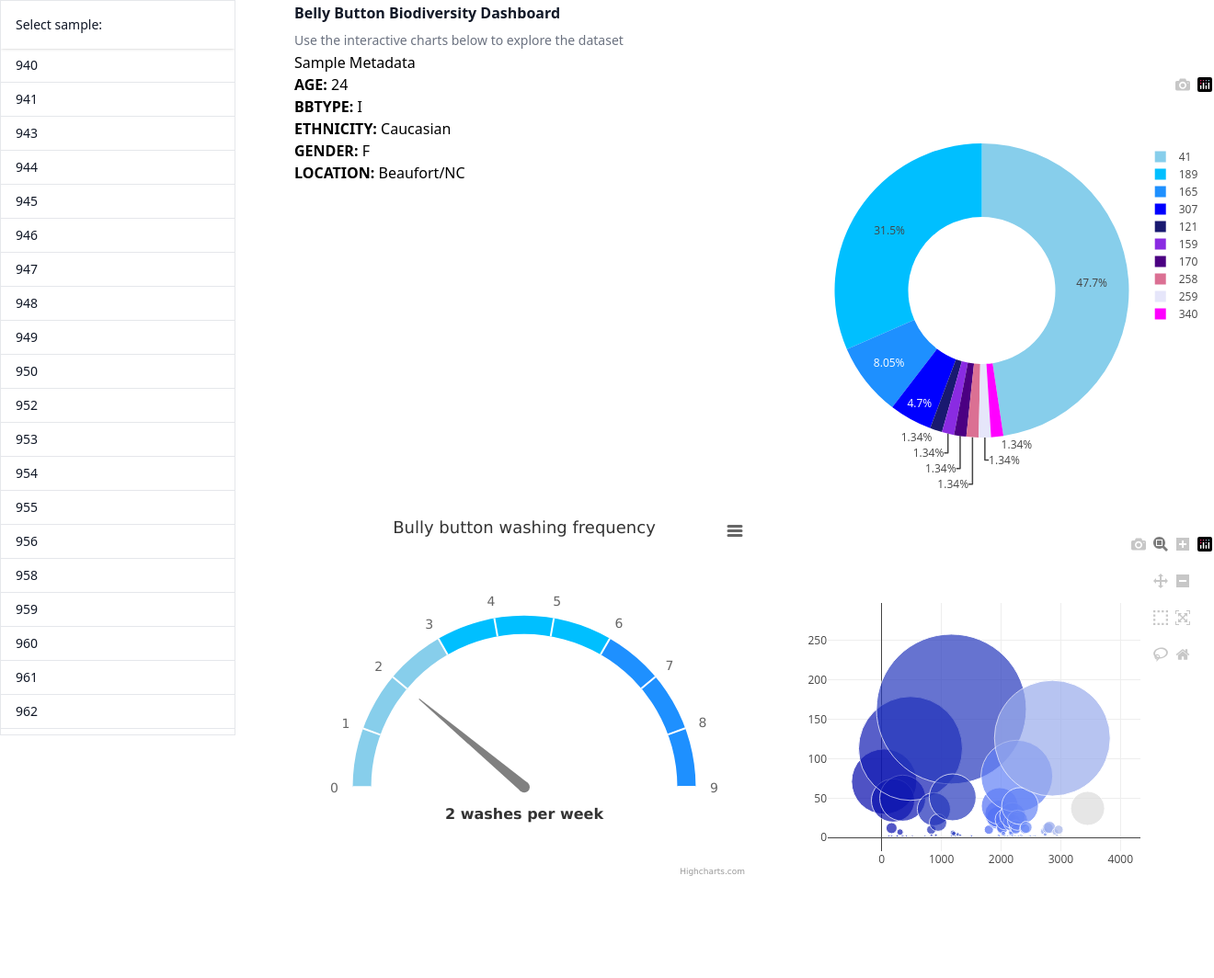
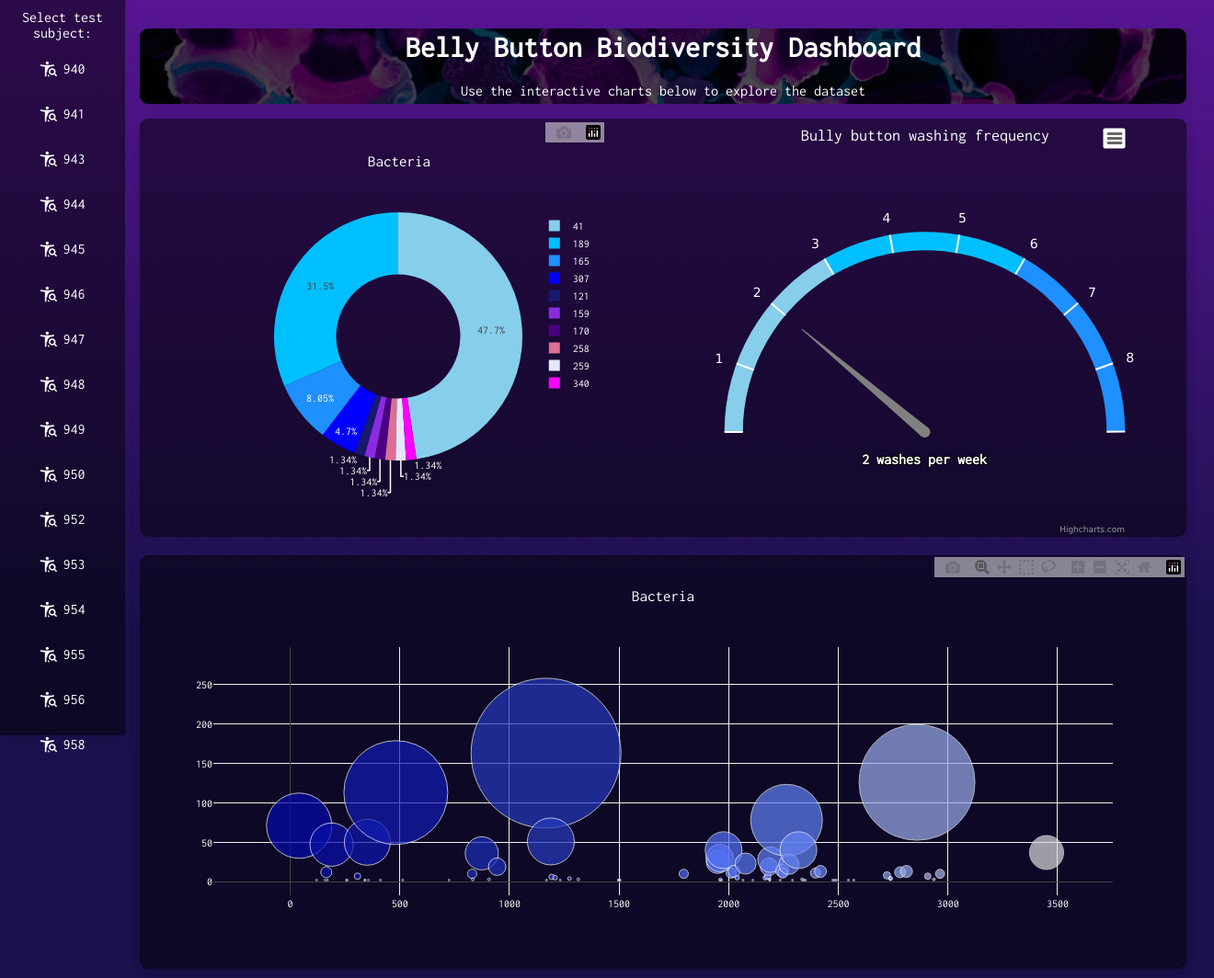
Before and after one commit to theodoremoreland/BellyButtonBiodiversity, a Flask app: page / in a window 1320 px wide. Shown: the whole page at 92% size. Before the commit the page ends 953 px from the top, so only its background shows below. Run offline with Flask 3, Linux system fonts and the light colour scheme; data comes from the database, SQL or seed files in the repository; some libraries are stand-ins or nearby versions.

Commit message:
massive style update + removed tailwind + temporarily hide metadata

```diff
--- a/application/static/css/style.css
+++ b/application/static/css/style.css
@@ -1,4 +1,187 @@
+/* ___________________ FONTS ____________________________ */
+
+@font-face {
+  font-family: Inconsolata-Bold;
+  src: url("../fonts/Inconsolata-Bold.ttf");
+}
+
+@font-face {
+  font-family: Inconsolata-Regular;
+  src: url("../fonts/Inconsolata-Regular.ttf");
+}
+
+@font-face {
+  font-family: Inconsolata-Light;
+  src: url("../fonts/Inconsolata-Light.ttf");
+}
+
+html {
+  font-family: Inconsolata-Regular;
+}
+
+body {
+  position: relative;
+}
+
+body,
+main {
+  height: 100%;
+}
+
+body {
+  margin: 0;
+  padding: 0;
+  width: 100%;
+  display: flex;
+  flex-direction: row;
+}
+
+aside {
+  z-index: 2;
+  position: fixed;
+  top: 0;
+  left: 0;
+  height: 100vh;
+  width: 8.5rem;
+  color: white;
+  fill: white;
+  background-color: #00000080;
+  box-shadow: rgba(0, 0, 0, 0.1) 0px 4px 12px;
+}
+
+main {
+  position: relative;
+  height: 100%;
+  width: 100%;
+  padding: 10px 30px 10px 9.5rem;
+  background: rgb(2, 0, 36);
+  background: linear-gradient(180deg, rgb(88, 21, 148) 0%, rgb(27, 17, 77) 65%);
+}
+
+header {
+  position: relative;
+  color: white;
+  text-align: center;
+  border-radius: 9px;
+  background-color: black;
+  box-shadow: rgba(0, 0, 0, 0.1) 0px 4px 12px;
+}
+
+header > .bg {
+  position: absolute;
+  top: 0;
+  left: 0;
+  height: 100%;
+  width: 100%;
+  border-radius: 9px;
+  background-image: url("../images/pexels-anni-roenkae-18232454.jpg"); /* The image used */
+  background-color: #00000000; /* Used if the image is unavailable */
+  background-position: center; /* Center the image */
+  background-repeat: no-repeat; /* Do not repeat the image */
+  background-size: cover; /* Resize the background image to cover the entire container */
+  opacity: 0.3;
+}
+
+header > h1 {
+  z-index: 2;
+  position: relative;
+  padding-top: 4px;
+}
+
+header > p {
+  z-index: 2;
+  position: relative;
+  padding-bottom: 6px;
+}
+
 ul {
+  position: relative;
+  height: calc(100% - 1.9rem);
+  width: 100%;
+  margin: 0;
+  padding: 0;
   list-style: none;
   overflow-y: scroll;
+  text-align: center;
 }
+
+li:hover,
+li:active {
+  cursor: pointer;
+  border-radius: 9px;
+  opacity: 0.7;
+}
+
+li > svg,
+li > p {
+  pointer-events: none;
+}
+
+section {
+  border-radius: 20px;
+  /* background-color: white; */
+  box-shadow: rgba(0, 0, 0, 0.1) 0px 4px 12px;
+}
+
+section > .dashboard-row:first-of-type {
+  margin-bottom: 20px;
+  background-color: #00000080;
+  border-radius: 9px;
+  box-shadow: rgba(0, 0, 0, 0.1) 0px 4px 12px;
+}
+
+#bubble {
+  background-color: #00000080;
+  border-radius: 9px;
+  box-shadow: rgba(0, 0, 0, 0.1) 0px 4px 12px;
+}
+
+/* Legend for pie chart and background for gauge */
+rect.bg,
+rect.highcharts-background {
+  fill: #00000000 !important;
+}
+
+.dashboard-row {
+  display: flex;
+  flex-direction: row;
+  flex-wrap: nowrap;
+  justify-content: space-around;
+  align-items: center;
+  width: 100%;
+}
+
+.sample {
+  display: flex;
+  flex-direction: row;
+  justify-content: center;
+  align-items: center;
+  gap: 5px;
+}
+
+/* Plotly chart background */
+.main-svg {
+  background-color: #00000000 !important;
+}
+
+#sample-list-label {
+  position: sticky;
+  height: 1.9rem;
+  margin: 0;
+  padding: 10px;
+  text-align: center;
+  box-shadow: rgba(0, 0, 0, 0.05) 0px 0px 0px 1px;
+}
+
+#metadata {
+  display: none;
+}
+
+#pie,
+#gauge {
+  width: 40%;
+}
+
+#bubble {
+  width: 100%;
+}
--- a/application/static/js/app.js
+++ b/application/static/js/app.js
@@ -5,7 +5,7 @@ function buildMetadata(sample) {
     sample_panel.html("");
 
     Object.entries(sample_data).forEach(([key, value]) => {
-      sample_panel.append().html(`<h4><strong>${key}:</strong> ${value}</h4>`);
+      sample_panel.append("p").html(`<strong>${key}:</strong> ${value}`);
     });
   });
 }
@@ -27,6 +27,11 @@ function buildCharts(sample) {
     ];
 
     var pie_layout = {
+      title: "Bacteria",
+      font: {
+        family: "Inconsolata-Regular",
+        color: "white",
+      },
       colorway: [
         "#87CEEB",
         "#00BFFF",
@@ -39,11 +44,11 @@ function buildCharts(sample) {
         "#E6E6FA",
         "#FF00FF",
       ],
-      height: 500,
-      width: 500,
+      height: 450,
+      width: 450,
     };
 
-    Plotly.newPlot("pie", pie_data, pie_layout);
+    Plotly.newPlot("pie", pie_data, pie_layout, { responsive: true });
   });
 
   d3.json("/wfreq/" + sample).then(function (sample_data) {
@@ -54,13 +59,15 @@ function buildCharts(sample) {
         plotBackgroundImage: null,
         plotBorderWidth: 0,
         plotShadow: false,
-        height: "80%",
+        height: "100%",
       },
-
       title: {
         text: "Bully button washing frequency",
+        style: {
+          fontFamily: "Inconsolata-Regular",
+          color: "white",
+        },
       },
-
       pane: {
         startAngle: -90,
         endAngle: 89.9,
@@ -68,14 +75,13 @@ function buildCharts(sample) {
         center: ["50%", "75%"],
         size: "110%",
       },
-
       // the value axis
       yAxis: {
         min: 0,
         max: 9,
         tickPixelInterval: 72,
         tickPosition: "inside",
-        tickColor: Highcharts.defaultOptions.chart.backgroundColor || "#FFFFFF",
+        tickColor: "white",
         tickLength: 20,
         tickWidth: 2,
         minorTickInterval: null,
@@ -83,6 +89,7 @@ function buildCharts(sample) {
           distance: 20,
           style: {
             fontSize: "14px",
+            color: "white",
           },
         },
         lineWidth: 0,
@@ -107,7 +114,6 @@ function buildCharts(sample) {
           },
         ],
       },
-
       series: [
         {
           name: "Washes per Week",
@@ -118,13 +124,10 @@ function buildCharts(sample) {
           dataLabels: {
             format: "{y} washes per week",
             borderWidth: 0,
-            color:
-              (Highcharts.defaultOptions.title &&
-                Highcharts.defaultOptions.title.style &&
-                Highcharts.defaultOptions.title.style.color) ||
-              "#333333",
+            color: "white",
             style: {
               fontSize: "16px",
+              fontFamily: "Inconsolata-Regular",
             },
           },
           dial: {
@@ -162,25 +165,32 @@ function buildCharts(sample) {
       },
     ];
 
-    Plotly.newPlot("bubble", trace);
+    var bubble_layout = {
+      title: "Bacteria",
+      font: {
+        family: "Inconsolata-Regular",
+        color: "white",
+      },
+    };
+
+    Plotly.newPlot("bubble", trace, bubble_layout, { responsive: true });
   });
 }
 
 function init() {
-  // Grab a reference to the dropdown select element
-  var selector = d3.select("#selDataset");
+  // Grab a reference to the sample list element
+  var selector = d3.select("#sample-list");
 
   // Use the list of sample names to populate the select options
   d3.json("/names").then((sampleNames) => {
     sampleNames.forEach((sample) => {
-      selector
-        .append("li")
-        .text(sample)
-        .attr("data-value", sample)
-        .attr(
-          "class",
-          "sample block w-full px-4 py-2 border-b border-gray-200 cursor-pointer hover:bg-gray-100 hover:text-blue-700 focus:outline-none focus:ring-2 focus:ring-blue-700 focus:text-blue-700 dark:border-gray-600 dark:hover:bg-gray-600 dark:hover:text-white dark:focus:ring-gray-500 dark:focus:text-white"
-        );
+      const li = document.createElement("li");
+
+      li.setAttribute("data-value", sample);
+      li.setAttribute("class", "sample");
+      li.innerHTML = `<svg xmlns="http://www.w3.org/2000/svg" height="20" width="20" viewBox="0 -960 960 960"><path d="M400-720q-33 0-56.5-23.5T320-800q0-33 23.5-56.5T400-880q33 0 56.5 23.5T480-800q0 33-23.5 56.5T400-720Zm260 480q42 0 71-29t29-71q0-42-29-71t-71-29q-42 0-71 29t-29 71q0 42 29 71t71 29ZM864-80 756-188q-22 14-46 21t-50 7q-75 0-127.5-52.5T480-340q0-75 52.5-127.5T660-520q75 0 127.5 52.5T840-340q0 26-7 50t-21 46l108 108-56 56Zm-424 0v-121q15 24 35.5 44t44.5 36v41h-80Zm-160 0v-520q-61-5-121-14.5T40-640l20-80q84 23 168.5 31.5T400-680q87 0 171.5-8.5T740-720l20 80q-59 16-119 25.5T520-600v41q-54 35-87 92.5T400-340v10q0 5 1 10h-41v240h-80Z"/></svg><p>${sample}</p>`;
+
+      selector.append(() => li);
     });
 
     // Use the first sample from the list to build the initial plots
@@ -191,15 +201,17 @@ function init() {
   });
 }
 
-document.querySelector("#selDataset").addEventListener("click", (event) => {
-  event.stopPropagation();
-
+document.querySelector("#sample-list").addEventListener("click", (event) => {
   const target = event.target;
   const newSample = Number(target.getAttribute("data-value"));
 
-  // Fetch new data each time a new sample is selected
-  buildCharts(newSample);
-  buildMetadata(newSample);
+  console.log(target);
+
+  if (newSample) {
+    // Fetch new data each time a new sample is selected
+    buildCharts(newSample);
+    buildMetadata(newSample);
+  }
 });
 
 // Initialize the dashboard
--- a/application/templates/index.html
+++ b/application/templates/index.html
@@ -9,43 +9,37 @@
     <!-- <a target="_blank" href="https://icons8.com/icon/13vbilOYBZeU/microorganism">Microorganism</a> icon by <a target="_blank" href="https://icons8.com">Icons8</a> -->
     <link rel="icon" type="image/png" href="../static/images/favicon.png">
     <link rel="stylesheet" href="{{ url_for('static', filename='css/style.css') }}">
-    <script src="https://cdn.tailwindcss.com"></script>
+    <link rel="stylesheet"
+      href="https://fonts.googleapis.com/css2?family=Material+Symbols+Outlined:opsz,wght,FILL,GRAD@20..48,100..700,0..1,-50..200" />
   </head>
 
   <body>
-    <aside
-      class="selection-container fixed top-0 left-0 z-40 w-64 h-screen transition-transform -translate-x-full sm:translate-x-0">
-      <ul id="selDataset"
-        class="h-full text-sm overflow-y-auto font-medium text-gray-900 bg-white border border-gray-200 dark:bg-blue-900 dark:border-gray-600 dark:text-white">
-        <p class="selection-label sticky top-0 left-0 p-4 dark:bg-blue-900 shadow">Select sample:</p>
+    <aside class="selection-container">
+      <p id="sample-list-label">Select test subject:</p>
+      <ul id="sample-list">
       </ul>
     </aside>
 
-    <div class="title-container pl-80">
-      <h1 class="title text-base font-semibold leading-7 text-gray-900">Belly Button Biodiversity Dashboard</h1>
-      <p class="subtitle mt-1 max-w-2xl text-sm leading-6 text-gray-500">Use the interactive charts below to explore the
-        dataset</p>
-    </div>
-
-    <main class="pl-80 flex flex-wrap">
-      <div class="panel panel-primary w-6/12">
-        <div class="panel-heading">
-          <h3 class="panel-title">Sample Metadata</h3>
+    <main>
+      <header class="title-container">
+        <div class="bg"></div>
+        <h1 class="title">Belly Button Biodiversity Dashboard</h1>
+        <p class="subtitle">Use the interactive charts below to explore the
+          dataset</p>
+      </header>
+      <section>
+        <div class="dashboard-row">
+          <div id="metadata">
+            <h3 class="panel-title">Test Subject Metadata</h3>
+            <div id="sample-metadata" class="panel-body"></div>
+          </div>
+          <div id="pie" class="_chart-container"></div>
+          <div id="gauge" class="_chart-container"></div>
         </div>
-        <div id="sample-metadata" class="panel-body"></div>
-      </div>
-
-      <div class="w-6/12">
-        <div id="pie"></div>
-      </div>
-
-      <div class="w-6/12">
-        <div id="gauge"></div>
-      </div>
-
-      <div class="w-6/12">
-        <div id="bubble"></div>
-      </div>
+        <div class="dashboard-row">
+          <div id="bubble" class="_chart-container"></div>
+        </div>
+      </section>
     </main>
 
     <script src="https://cdnjs.cloudflare.com/ajax/libs/d3/5.5.0/d3.js"></script>
```
Also changed, not shown: application/static/fonts/Inconsolata-Bold.ttf (added), application/static/fonts/Inconsolata-Light.ttf (added), application/static/fonts/Inconsolata-Medium.ttf (added), application/static/fonts/Inconsolata-Regular.ttf (added), application/static/images/pexels-anni-roenkae-18232454.jpg (added).
